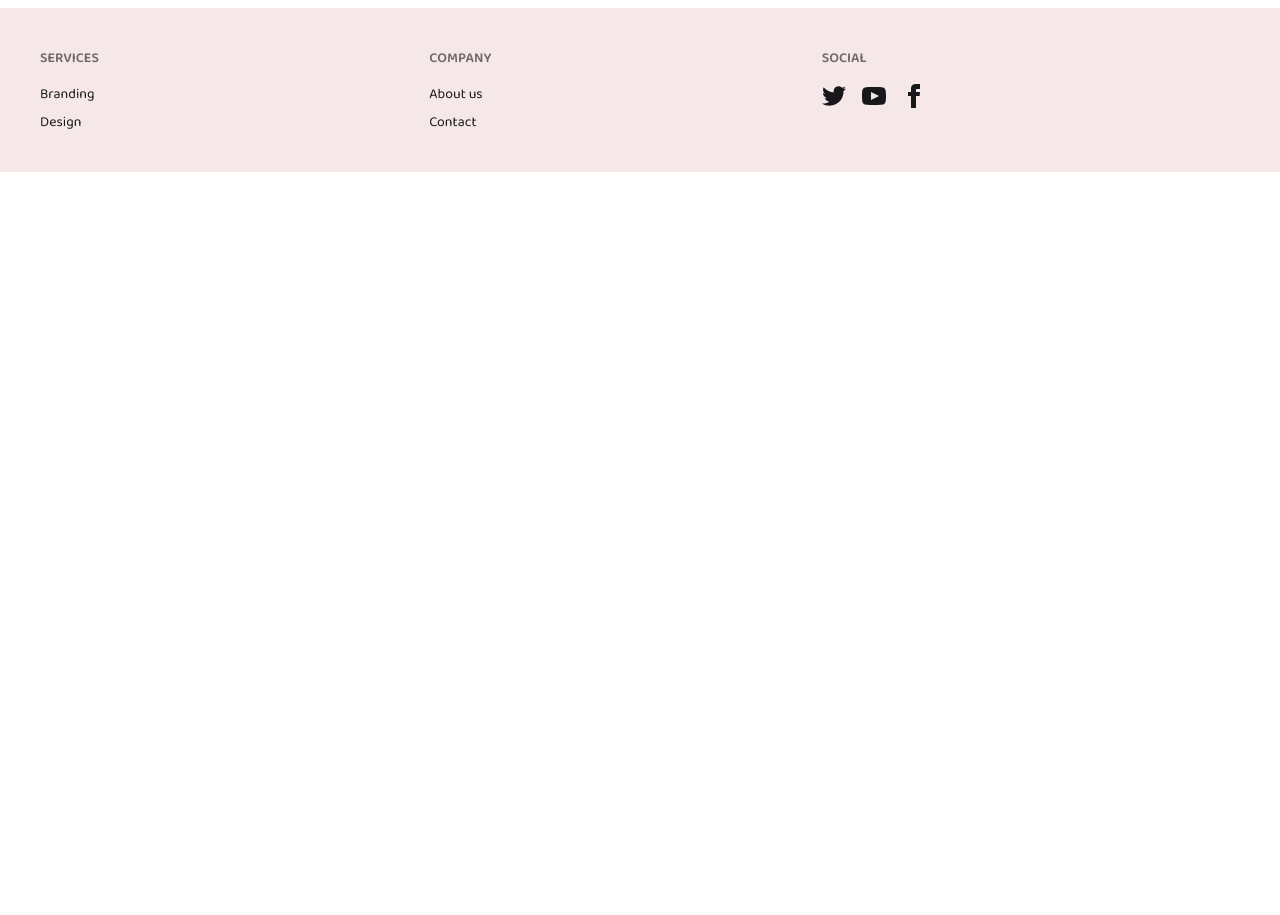
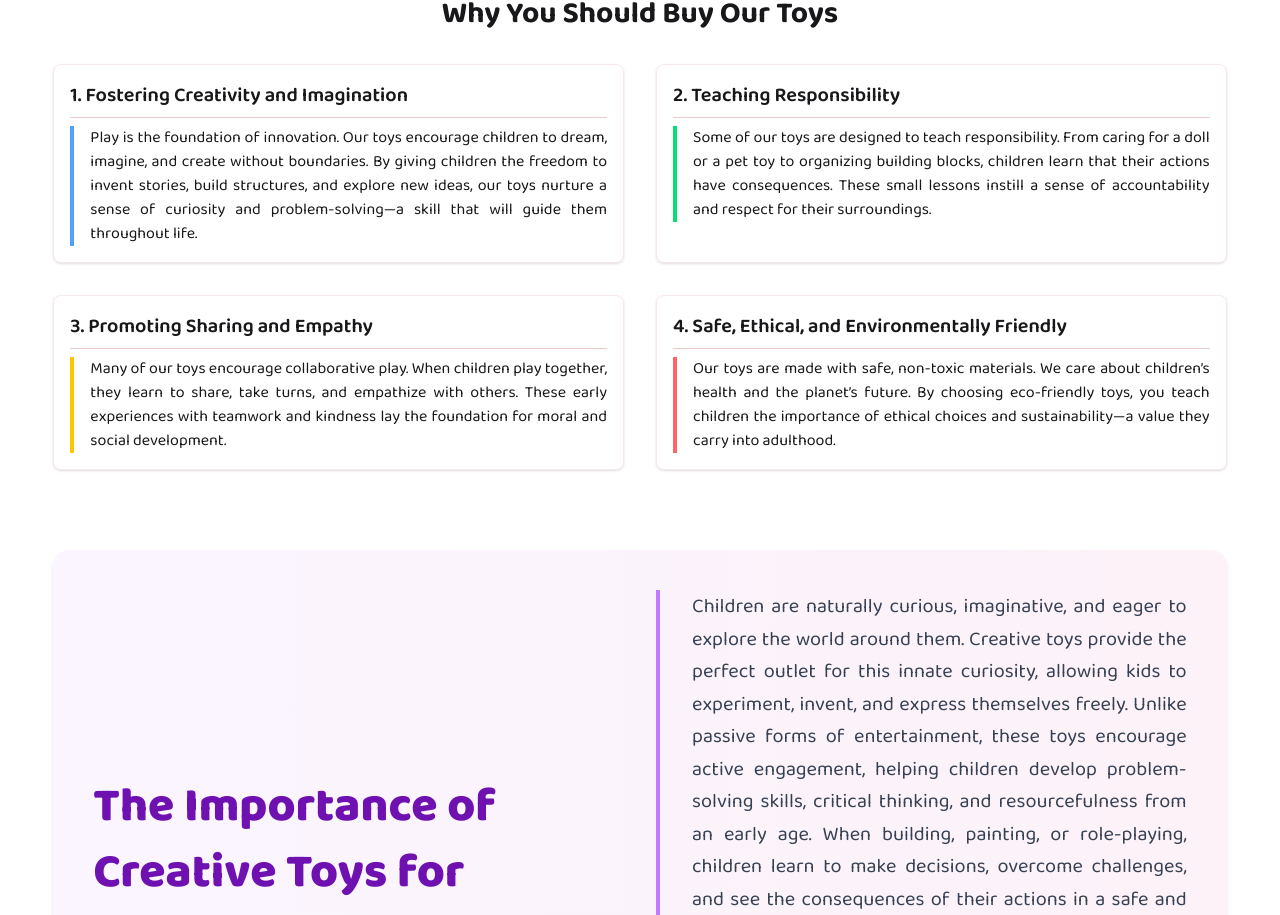
Before and after one commit to bannagaddr/assignment09, a React (Vite) app: page / in a window 1280 px wide. Shown: the part 1576-2491 px from the top of the page. Before the commit the page ends 1748 px from the top, so only its background shows below. Built offline with nearby package versions, Linux system fonts and the light colour scheme; no server answers.

Commit message:
Why You Should Buy Our Toys sectino creation and customization

```diff
--- a/src/components/footer/Footer.jsx
+++ b/src/components/footer/Footer.jsx
@@ -1,60 +1,72 @@
 import React from "react";
+import { FaTwitter, FaYoutube, FaFacebookF, FaInstagram } from "react-icons/fa";
 
 const Footer = () => {
   return (
-    <div>
-      {/* footer */}
-      <footer className="footer sm:footer-horizontal bg-[#9e000017] text-base-content p-10">
-        <nav>
-          <h6 className="footer-title">Services</h6>
-          <a className="link link-hover">Branding</a>
-          <a className="link link-hover">Design</a>
-        </nav>
-        <nav>
-          <h6 className="footer-title">Company</h6>
-          <a className="link link-hover">About us</a>
-          <a className="link link-hover">Contact</a>
-        </nav>
-        <nav>
-          <h6 className="footer-title">Social</h6>
-          <div className="grid grid-flow-col gap-4">
-            <a>
-              <svg
-                xmlns="http://www.w3.org/2000/svg"
-                width="24"
-                height="24"
-                viewBox="0 0 24 24"
-                className="fill-current"
-              >
-                <path d="M24 4.557c-.883.392-1.832.656-2.828.775 1.017-.609 1.798-1.574 2.165-2.724-.951.564-2.005.974-3.127 1.195-.897-.957-2.178-1.555-3.594-1.555-3.179 0-5.515 2.966-4.797 6.045-4.091-.205-7.719-2.165-10.148-5.144-1.29 2.213-.669 5.108 1.523 6.574-.806-.026-1.566-.247-2.229-.616-.054 2.281 1.581 4.415 3.949 4.89-.693.188-1.452.232-2.224.084.626 1.956 2.444 3.379 4.6 3.419-2.07 1.623-4.678 2.348-7.29 2.04 2.179 1.397 4.768 2.212 7.548 2.212 9.142 0 14.307-7.721 13.995-14.646.962-.695 1.797-1.562 2.457-2.549z"></path>
-              </svg>
+    <footer className="bg-linear-to-r from-pink-100 via-yellow-100 to-purple-100 text-gray-800 p-10">
+      <div className="w-11/12 mx-auto grid grid-cols-1 md:grid-cols-4 gap-8">
+        <div>
+          <h6 className="text-purple-700 font-bold text-lg mb-3">Services</h6>
+          <a className="block link link-hover hover:text-pink-500 transition-colors">
+            Branding
+          </a>
+          <a className="block link link-hover hover:text-pink-500 transition-colors">
+            Design
+          </a>
+          <a className="block link link-hover hover:text-pink-500 transition-colors">
+            Toy Customization
+          </a>
+        </div>
+
+        <div>
+          <h6 className="text-purple-700 font-bold text-lg mb-3">Company</h6>
+          <a className="block link link-hover hover:text-purple-600 transition-colors">
+            About Us
+          </a>
+          <a className="block link link-hover hover:text-purple-600 transition-colors">
+            Contact
+          </a>
+          <a className="block link link-hover hover:text-purple-600 transition-colors">
+            Careers
+          </a>
+        </div>
+
+        <div>
+          <h6 className="text-purple-700 font-bold text-lg mb-3">Legal</h6>
+          <a className="block link link-hover hover:text-green-500 transition-colors">
+            Terms & Conditions
+          </a>
+          <a className="block link link-hover hover:text-green-500 transition-colors">
+            Privacy Policy
+          </a>
+          <a className="block link link-hover hover:text-green-500 transition-colors">
+            Refund Policy
+          </a>
+        </div>
+
+        <div>
+          <h6 className="text-purple-700 font-bold text-lg mb-3">Follow Us</h6>
+          <div className="flex space-x-3 mt-2">
+            <a className="p-3 bg-blue-400 rounded-full hover:bg-blue-500 transition-colors text-white">
+              <FaTwitter size={20} />
             </a>
-            <a>
-              <svg
-                xmlns="http://www.w3.org/2000/svg"
-                width="24"
-                height="24"
-                viewBox="0 0 24 24"
-                className="fill-current"
-              >
-                <path d="M19.615 3.184c-3.604-.246-11.631-.245-15.23 0-3.897.266-4.356 2.62-4.385 8.816.029 6.185.484 8.549 4.385 8.816 3.6.245 11.626.246 15.23 0 3.897-.266 4.356-2.62 4.385-8.816-.029-6.185-.484-8.549-4.385-8.816zm-10.615 12.816v-8l8 3.993-8 4.007z"></path>
-              </svg>
+            <a className="p-3 bg-red-500 rounded-full hover:bg-red-600 transition-colors text-white">
+              <FaYoutube size={20} />
             </a>
-            <a>
-              <svg
-                xmlns="http://www.w3.org/2000/svg"
-                width="24"
-                height="24"
-                viewBox="0 0 24 24"
-                className="fill-current"
-              >
-                <path d="M9 8h-3v4h3v12h5v-12h3.642l.358-4h-4v-1.667c0-.955.192-1.333 1.115-1.333h2.885v-5h-3.808c-3.596 0-5.192 1.583-5.192 4.615v3.385z"></path>
-              </svg>
+            <a className="p-3 bg-blue-600 rounded-full hover:bg-blue-700 transition-colors text-white">
+              <FaFacebookF size={20} />
+            </a>
+            <a className="p-3 bg-pink-500 rounded-full hover:bg-pink-600 transition-colors text-white">
+              <FaInstagram size={20} />
             </a>
           </div>
-        </nav>
-      </footer>
-    </div>
+        </div>
+      </div>
+
+      <div className="mt-8 text-center text-gray-600 text-sm">
+        © {new Date().getFullYear()} ToyWorld. All rights reserved.
+      </div>
+    </footer>
   );
 };
 
--- a/src/components/home/Home.jsx
+++ b/src/components/home/Home.jsx
@@ -1,6 +1,8 @@
 import React from "react";
 import SwiperSlider from "./swiper/SwiperSlider";
 import Toy from "./toy/Toy";
+import WhyOurToys from "../pages/WhyOurToys";
+import CreativeChild from "../pages/CreativeChild";
 
 const Home = () => {
   return (
@@ -10,8 +12,9 @@ const Home = () => {
       {/* popular toys */}
       <Toy></Toy>
       {/* section 1 */}
-
+      <WhyOurToys></WhyOurToys>
       {/* section 2 */}
+      <CreativeChild></CreativeChild>
     </div>
   );
 };
--- a/src/components/home/toy/Toy.jsx
+++ b/src/components/home/toy/Toy.jsx
@@ -9,7 +9,7 @@ const Toy = () => {
   return (
     <div className="w-11/12 mx-auto my-20">
       <div className="text-center font-bold">
-        <h1 className="text-5xl mb-10">Popular Toys</h1>
+        <h1 className="text-3xl mb-10">Popular Toys</h1>
       </div>
       <div className="grid grid-cols-1 sm:grid-cols-2 md:grid-cols-3 gap-7">
         {toyData.map((everyData) => (
--- /dev/null
+++ b/src/components/pages/CreativeChild.jsx
@@ -0,0 +1,38 @@
+import React from "react";
+
+const CreativeChild = () => {
+  return (
+    <div className="w-11/12 mx-auto mb-20">
+      <div className="bg-linear-to-r from-purple-50 to-pink-50 p-10 rounded-2xl shadow-md grid grid-cols-1 md:grid-cols-2 gap-8 items-center">
+        <div className="mb-6 md:mb-0 text-center md:text-left">
+          <h1 className="text-4xl md:text-5xl font-extrabold text-purple-800 leading-snug">
+            The Importance of Creative Toys for Children
+          </h1>
+          <div className="w-24 h-1 bg-purple-400 rounded-full mt-4 mx-auto md:mx-0"></div>
+        </div>
+
+        <div>
+          <p className="text-gray-700 text-lg md:text-xl leading-relaxed border-l-4 border-purple-400 pl-6 md:pl-8 text-justify">
+            Children are naturally curious, imaginative, and eager to explore
+            the world around them. Creative toys provide the perfect outlet for
+            this innate curiosity, allowing kids to experiment, invent, and
+            express themselves freely. Unlike passive forms of entertainment,
+            these toys encourage active engagement, helping children develop
+            problem-solving skills, critical thinking, and resourcefulness from
+            an early age. When building, painting, or role-playing, children
+            learn to make decisions, overcome challenges, and see the
+            consequences of their actions in a safe and playful environment.
+            Moreover, creative play nurtures emotional intelligence by giving
+            children the opportunity to express feelings, cooperate with peers,
+            and empathize with others. By incorporating creative toys into daily
+            life, parents not only provide fun and enjoyment but also support
+            their children’s cognitive, social, and moral development, setting
+            the foundation for lifelong learning, confidence, and innovation.
+          </p>
+        </div>
+      </div>
+    </div>
+  );
+};
+
+export default CreativeChild;
--- /dev/null
+++ b/src/components/pages/WhyOurToys.jsx
@@ -0,0 +1,65 @@
+import React from "react";
+
+const WhyOurToys = () => {
+  return (
+    <div className="w-11/12 mx-auto mb-20">
+      <div className="mb-8 text-center">
+        <h1 className="text-3xl font-bold">Why You Should Buy Our Toys</h1>
+      </div>
+
+      <div className="grid grid-cols-1 md:grid-cols-2 gap-8">
+        <div className="border border-[#9e000017] p-4 rounded-lg shadow hover:shadow-md transition">
+          <h2 className="text-xl font-semibold border-b border-[#9e000034] pb-2 mb-2">
+            1. Fostering Creativity and Imagination
+          </h2>
+          <p className="border-l-4 border-blue-400 pl-4 text-justify">
+            Play is the foundation of innovation. Our toys encourage children to
+            dream, imagine, and create without boundaries. By giving children
+            the freedom to invent stories, build structures, and explore new
+            ideas, our toys nurture a sense of curiosity and problem-solving—a
+            skill that will guide them throughout life.
+          </p>
+        </div>
+
+        <div className="border p-4 rounded-lg shadow hover:shadow-md border-[#9e000017] transition">
+          <h2 className="text-xl font-semibold border-b border-[#9e000034] pb-2 mb-2">
+            2. Teaching Responsibility
+          </h2>
+          <p className="border-l-4 border-green-400 pl-4 text-justify">
+            Some of our toys are designed to teach responsibility. From caring
+            for a doll or a pet toy to organizing building blocks, children
+            learn that their actions have consequences. These small lessons
+            instill a sense of accountability and respect for their
+            surroundings.
+          </p>
+        </div>
+
+        <div className="border p-4 rounded-lg shadow hover:shadow-md border-[#9e000017] transition">
+          <h2 className="text-xl font-semibold border-b border-[#9e000034] pb-2 mb-2">
+            3. Promoting Sharing and Empathy
+          </h2>
+          <p className="border-l-4 border-yellow-400 pl-4 text-justify">
+            Many of our toys encourage collaborative play. When children play
+            together, they learn to share, take turns, and empathize with
+            others. These early experiences with teamwork and kindness lay the
+            foundation for moral and social development.
+          </p>
+        </div>
+
+        <div className="border p-4 rounded-lg shadow hover:shadow-md border-[#9e000017] transition">
+          <h2 className="text-xl font-semibold border-b border-[#9e000034] pb-2 mb-2">
+            4. Safe, Ethical, and Environmentally Friendly
+          </h2>
+          <p className="border-l-4 border-red-400 pl-4 text-justify">
+            Our toys are made with safe, non-toxic materials. We care about
+            children’s health and the planet’s future. By choosing eco-friendly
+            toys, you teach children the importance of ethical choices and
+            sustainability—a value they carry into adulthood.
+          </p>
+        </div>
+      </div>
+    </div>
+  );
+};
+
+export default WhyOurToys;
```
Also changed, not shown: src/components/pages/loginForm/SignIn.jsx (+12 -2 lines).
